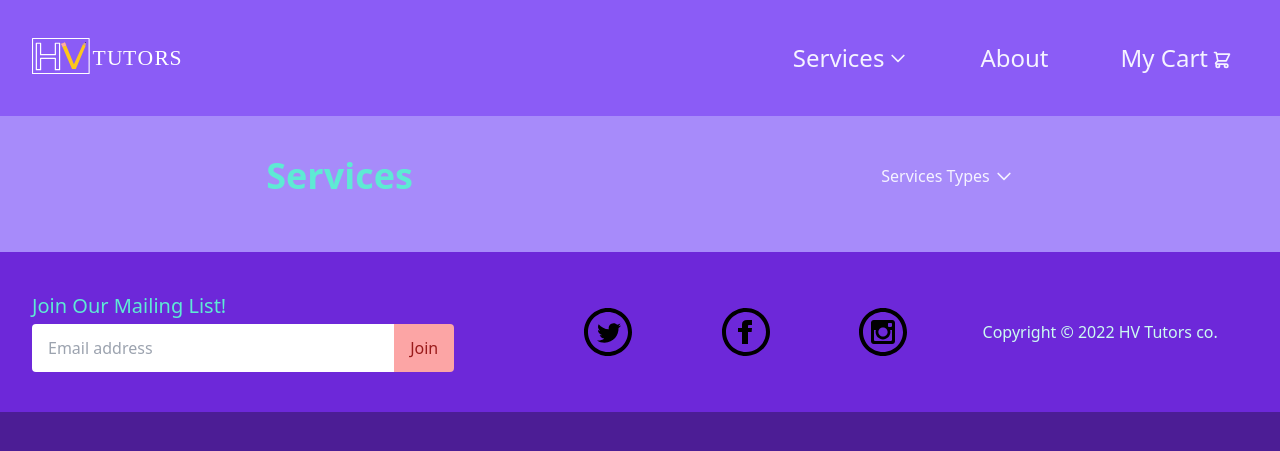
After one commit to LavaWaffle/HVTutors, a Flask app: template website/templates/services.html in a window 1280 px wide. The commit adds this page. Shown: the top 451 px of the page. Run offline with Flask 2, Linux system fonts and the light colour scheme; the template is opened without the code that fills it, so the values that code supplies are empty; some libraries are stand-ins or nearby versions.

Commit message:
Fixed bugs and added animations

```diff
--- a/main.py
+++ b/main.py
@@ -6,4 +6,4 @@ from website import create_app
 app = create_app()
 
 if __name__ == '__main__':
-  app.run(host='0.0.0.0', port=5000, debug=True)
+  app.run(host='0.0.0.0', port=6000, debug=True)
--- a/pyproject.toml
+++ b/pyproject.toml
@@ -8,6 +8,7 @@ authors = ["Your Name <you@example.com>"]
 python = ">=3.8.0,<3.9"
 Flask = "^2.0.2"
 Flask-Toastr = "^0.5.6"
+openpyxl = "^3.0.9"
 
 [tool.poetry.dev-dependencies]
 
--- a/website/templates/base.html
+++ b/website/templates/base.html
@@ -4,12 +4,15 @@
     <meta charset="utf-8">
     <meta name="viewport" content="width=device-width">
     <title>HV Tutors - {% block title %}{% endblock %}</title>
+
+		<!-- imports archivo font -->
 		<link rel="preconnect" href="https://fonts.googleapis.com">
 		<link rel="preconnect" href="https://fonts.gstatic.com" crossorigin>
 		<link href="https://fonts.googleapis.com/css2?family=Archivo:ital,wght@0,200;0,400;0,500;1,300;1,400&display=swap" rel="stylesheet">
 
 
 
+		<!-- imports tailwind cdn -->
 		<script src="https://cdn.tailwindcss.com"></script>
 		<script>
 			tailwind.config = {
@@ -22,7 +25,14 @@
 					fontFamily: {
 						sans: ['Archivo'],
 					},
-				}
+				},
+				plugins: [
+					require('tailwindcss-animatecss')({
+						classes: ['animate__animated', 'animate__backInLeft'],
+						settings: {},
+						variants: [],
+					})
+				]
 			}
 		</script>
 		<!-- imports toastr -->
@@ -81,7 +91,7 @@
 
 
 							<!-- drop down -->
-							<div class="service-c hidden text-center sm:text-left sm:absolute left-0 top-full w-full sm:w-max sm:shadow-xl sm:bg-violet-50 sm:border-b-2 border-teal-700">
+							<div class="service-c hidden text-center sm:text-left sm:absolute left-0 top-full w-full sm:w-max sm:shadow-xl sm:bg-violet-50 sm:border-b-2 border-teal-700 sm:z-10">
 								<a href="/services" class="sm:hidden text-violet-50 hover:text-violet-100 block py-[3px]">All Services</a>
 								<a href="/services/subject=math" class="text-violet-50 sm:text-teal-500 hover:text-violet-100 sm:hover:text-violet-50 sm:hover:bg-teal-600 block sm:w-auto py-[3px] sm:py-[10px] sm:px-[20px]">Math</a>
 								<a href="/services/subject=english" class="text-violet-50 sm:text-teal-500 hover:text-violet-100 sm:hover:text-violet-50 sm:hover:bg-teal-600 block sm:w-auto py-[3px] sm:py-[10px] sm:px-[20px]">English</a>
--- a/website/templates/emailGratification.html
+++ b/website/templates/emailGratification.html
@@ -8,7 +8,7 @@
 <section class="bg-violet-400 py-10">
 	<!-- width limiter -->
 	<div class="lg:max-w-5xl xl:max-w-7xl 2xl:max-w-[100rem] mx-auto px-8">
-		<!-- html title -->
+		<!-- body title -->
 		<div class="flex items-center justify-center w-full">
 			<!-- card -->
 			<div class="w-full bg-violet-300 p-2">
--- /dev/null
+++ b/website/templates/services.html
@@ -0,0 +1,65 @@
+{% extends "base.html" %}
+
+<!-- sets title -->
+{% block title %}Services{% endblock %}
+
+<!-- hero -->
+{% block hero %}
+<section class="bg-violet-400 py-10">
+	<!-- width limiter -->
+	<div class="lg:max-w-5xl xl:max-w-7xl 2xl:max-w-[100rem] mx-auto px-8">
+
+		<!-- body title -->
+		<div class="flex items-center justify-around w-full mb-4">
+			<h1 class="text-teal-300 text-4xl text-center font-bold">
+				Services
+			</h1>
+
+			<div class="group relative">
+				<button class="service-in-b inline-flex items-center justify-center space-x-1 text-violet-50 hover:text-violet-100">
+					<span>Services Types</span>
+					<svg class="mobile-ser h-5 w-h transition" xmlns="http://www.w3.org/2000/svg" fill="none" viewBox="0 0 24 24" stroke="currentColor">
+						<path stroke-linecap="round" stroke-linejoin="round" stroke-width="2" d="M19 9l-7 7-7-7" />
+					</svg>
+				</button>
+
+
+				<!-- drop down -->
+				<div class="service-in-c hidden text-center sm:text-left sm:absolute left-0 top-full w-full sm:w-max sm:shadow-xl sm:bg-violet-50 sm:border-b-2 border-teal-700 sm:z-10">
+					<a href="/services" class="sm:hidden text-violet-50 hover:text-violet-100 block py-[3px]">All Services</a>
+					<a href="/services/subject=math" class="text-violet-50 sm:text-teal-500 hover:text-violet-100 sm:hover:text-violet-50 sm:hover:bg-teal-600 block sm:w-auto py-[3px] sm:py-[10px] sm:px-[20px]">Math</a>
+					<a href="/services/subject=english" class="text-violet-50 sm:text-teal-500 hover:text-violet-100 sm:hover:text-violet-50 sm:hover:bg-teal-600 block sm:w-auto py-[3px] sm:py-[10px] sm:px-[20px]">English</a>
+					<a href="/services/subject=science" class="text-violet-50 sm:text-teal-500 hover:text-violet-100 sm:hover:text-violet-50 sm:hover:bg-teal-600 block sm:w-auto py-[3px] sm:py-[10px] sm:px-[20px]">Science</a>
+					<a href="/services/subject=history" class="text-violet-50 sm:text-teal-500 hover:text-violet-100 sm:hover:text-violet-50 sm:hover:bg-teal-600 block sm:w-auto py-[3px] sm:py-[10px] sm:px-[20px]">History</a>
+					<a href="/services/subject=SatAct" class="text-violet-50 sm:text-teal-500 hover:text-violet-100 sm:hover:text-violet-50 sm:hover:bg-teal-600 block sm:w-auto py-[3px] sm:py-[10px] sm:px-[20px]">SAT/ACT</a>
+				</div>
+			</div>
+		</div>
+
+		<!-- services -->
+		<div class="grid grid-cols-1 md:grid-cols-2 lg:grid-cols-3">
+
+		</div>
+
+	</div>
+
+</section>
+{% endblock %}
+
+{% block javascript %}
+<script>
+	const serviceDiv = document.querySelector('.service-in-b');
+	// grabs the dropdown service div
+	const serviceCon = document.querySelector('.service-in-c');
+
+
+	// when user hovers the mouse over the service div, show the service content
+	serviceDiv.addEventListener('mouseenter',() => {
+		serviceCon.classList.remove('hidden');
+	});
+	// when the user is not hovering the mouse over the service div, do not show the service content
+	serviceDiv.addEventListener('mouseleave',() => {
+		serviceCon.classList.add('hidden');
+	});
+</script>
+{% endblock %}
```
Also changed, not shown: website/templates/home.html (+4 -6 lines), website/views.py (+10 -1 lines), website/xlsxRead.py (added, +48 -0 lines), 2 other files.
